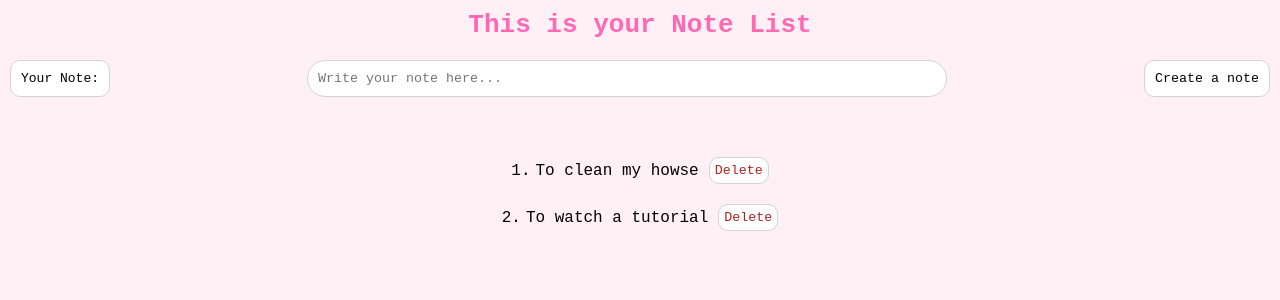
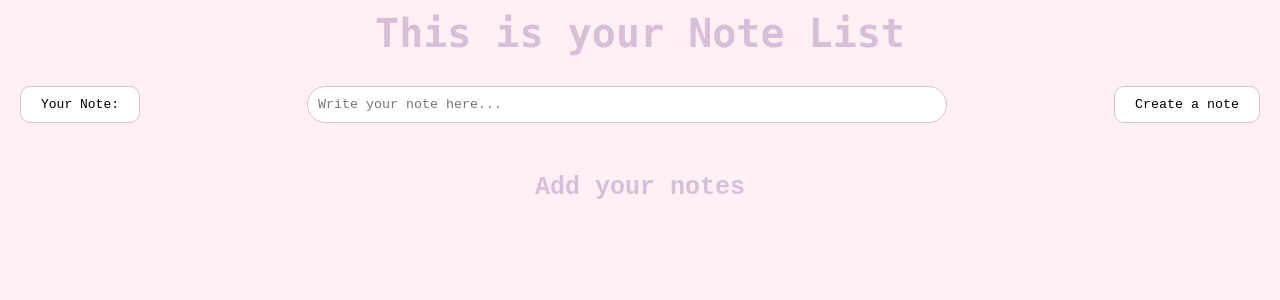
Before and after one commit to IrynaSydorenko/Note-List, a React (Create React App) app: page / in a window 1280 px wide. Shown: the top 300 px of the page. Built offline with nearby package versions, Linux system fonts and the light colour scheme.

Commit message:
Used localeStorage to save data afer refreshing the page

```diff
--- a/src/App.js
+++ b/src/App.js
@@ -1,14 +1,17 @@
 import NoteForm from "./components/NoteForm";
 import NoteList from "./components/NoteList";
-import { useState, useEffect, useRef } from "react";
+import { useState, useEffect } from "react";
 import "./styles/App.css";
 import styles from "./UI/myStyles.module.css";
 
 function App() {
-  const [notes, setNotes] = useState([
-    { body: "To clean my howse", id: "1" },
-    { body: "To watch a tutorial", id: "2" },
-  ]);
+  const [notes, setNotes] = useState(
+    JSON.parse(localStorage.getItem("notes") || "[]")
+  );
+
+  useEffect(() => {
+    localStorage.setItem("notes", JSON.stringify(notes));
+  }, [notes]);
 
   const createNewNote = (newNote) => {
     setNotes([...notes, newNote]);
--- a/src/UI/myStyles.module.css
+++ b/src/UI/myStyles.module.css
@@ -1,10 +1,13 @@
 .h1 {
   padding-top: 10px;
-  color: #ff69b4;
-  font-family: monospace;
+  color: #d8bfd8;
+  font-family: "lucida console";
   display: flex;
   justify-content: center;
-  padding-bottom: 20px;
+  padding-bottom: 30px;
+  /* -webkit-text-fill-color: transparent;
+  -webkit-text-stroke: 1px gray; */
+  font-size: 40px;
 }
 .form {
   display: flex;
@@ -18,16 +21,21 @@
   font-family: monospace;
   border-radius: 20px;
   flex-basis: 50%;
-  border: 1px solid lightgray;
+  border: 1px solid #d8bfd8;
 }
 
 .button {
-  margin-right: 10px;
+  margin-right: 20px;
   border-radius: 10px;
   font-family: monospace;
-  padding: 10px;
-  border: 1px solid lightgray;
+  padding: 10px 20px;
+  border: 1px solid #d8bfd8;
   background-color: white;
+  /* cursor: pointer; */
+}
+
+.button:hover {
+  color: #b22222;
   cursor: pointer;
 }
 
@@ -41,30 +49,31 @@
 
 .deleteButton {
   margin-left: 10px;
-  background-color: white;
-  font-family: monospace;
-  padding: 5px;
+  background-color: #b22222;
+  font-family: copperplate;
+  padding: 2px 4px;
   box-sizing: border-box;
-  border: 1px solid lightgrey;
-  border-radius: 10px;
-  color: #b22222;
+  border: 1px solid transparent;
+  border-radius: 3px;
+  color: white;
   cursor: pointer;
+  font-size: 17px;
 }
 
 .label {
-  margin-left: 10px;
+  margin-left: 20px;
   box-sizing: border-box;
-  border: solid lightgray 1px;
+  border: solid #d8bfd8 1px;
   border-radius: 10px;
   background-color: white;
-  padding: 10px;
+  padding: 10px 20px;
 }
 
 .li {
   display: flex;
   justify-content: center;
   padding: 10px;
-  font-size: large;
+  font-size: 20px;
   align-items: center;
 }
 
--- a/src/components/NoteItem.js
+++ b/src/components/NoteItem.js
@@ -7,7 +7,7 @@ function NoteItem({ note, number, deleteNote }) {
       <div className={style.id}>{number}.</div>
       <div>{`${note.body[0].toUpperCase()}${note.body.slice(1)}`}</div>
       <button className={style.deleteButton} onClick={() => deleteNote(note)}>
-        Delete
+        X
       </button>
     </div>
   );
```
